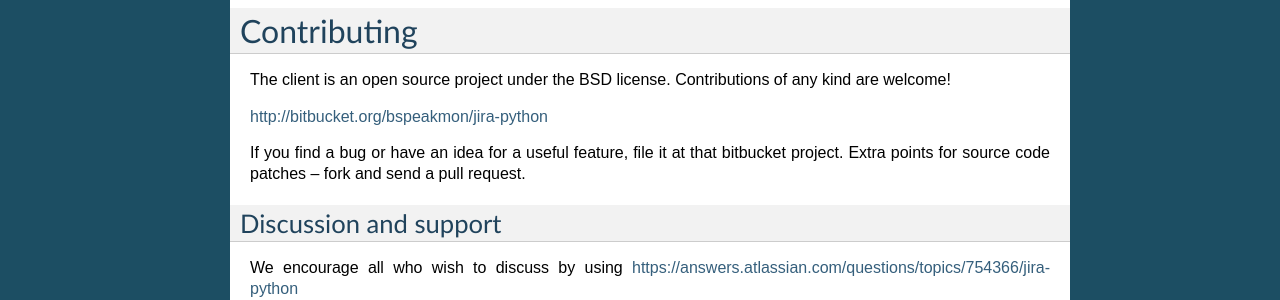
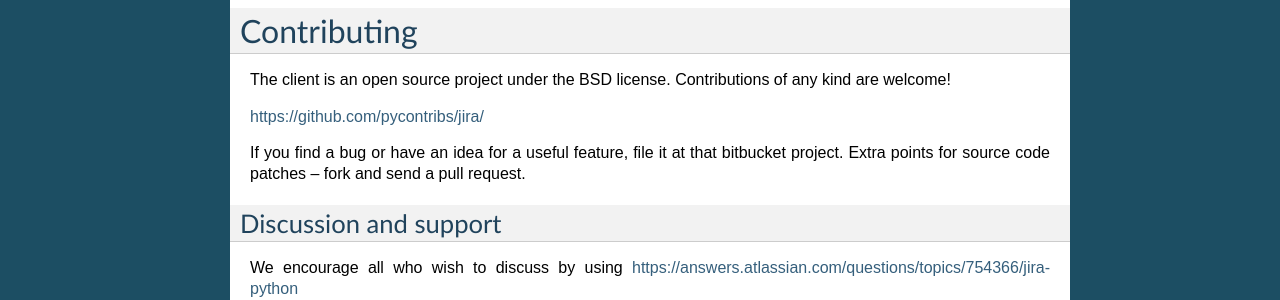
Before and after one commit to pycontribs/jira, a Sphinx documentation site: the page built from docs/index.rst, in a window 1280 px wide and 900 px high, scrolled down 7464 px. Shown: the part 152-452 px from the top of the window. Built offline with Sphinx 7.4.7, drawn with Linux system fonts in a browser that asks for light colours; some of the changed lines change nothing that is shown.

Commit message:
Corrected source URL inside the documentation.

```diff
--- a/docs/index.rst
+++ b/docs/index.rst
@@ -403,7 +403,7 @@
 
 The client is an open source project under the BSD license. Contributions of any kind are welcome!
 
-http://bitbucket.org/bspeakmon/jira-python
+https://github.com/pycontribs/jira/
 
 If you find a bug or have an idea for a useful feature, file it at that bitbucket project. Extra points for source
 code patches -- fork and send a pull request.
```
